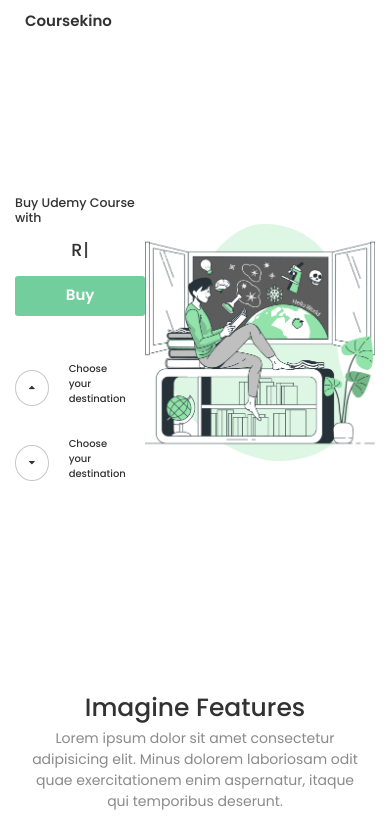
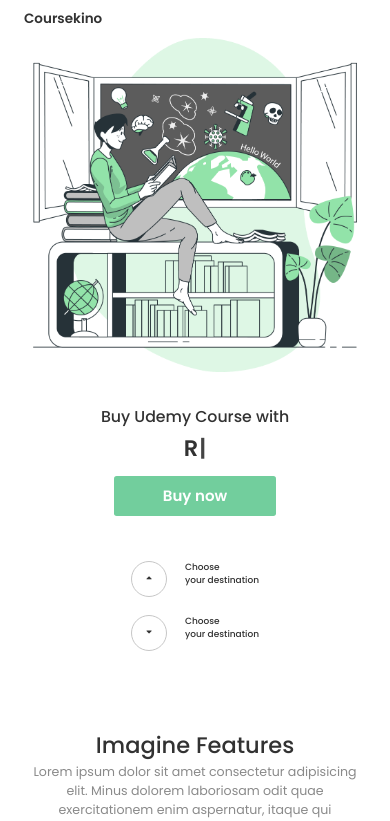
Before and after one commit to Say-M/CourseKino, a React (Create React App) app: page / in a window 390 px wide. Shown: the top 821 px of the page. Built offline with nearby package versions, Linux system fonts and the light colour scheme.

Commit message:
home page redesign

```diff
--- a/src/components/Footer/Footer.jsx
+++ b/src/components/Footer/Footer.jsx
@@ -8,13 +8,13 @@
             <footer className="footer">
                 <div className="container">
                     <div className="row">
-                        <div className="col-sm-6">
-                            <p className="mt-5">
+                        <div className="col-6">
+                            <p className="mt-5 pt-3">
                                 CourseKino site is made with by <i className="fas fa-heart text-danger"></i> <a href="#home">HurtleBee Designer</a>
                             </p>
                         </div>
-                        <div className="col-sm-6 text-right">
-                            <img width="125" className="mb-3 my-4" src={hurtleBeeLogo} alt="" />
+                        <div className="col-6 text-right">
+                            <img style={{ width: "10rem" }} className="mb-1 mt-4" src={hurtleBeeLogo} alt="" />
                             <ul className="footer-contact">
                                 <li><a href="mailto:hello@hurtleBee.com">hello@hurtlebee.com</a></li>
                                 <li className="social-links">
@@ -22,7 +22,6 @@
                                     <a href="https://instagram.com/hurtlebee"><i className="fab fa-instagram"></i></a>
                                 </li>
                             </ul>
-
                         </div>
                     </div>
                 </div>
--- a/src/components/Home/Header.jsx
+++ b/src/components/Home/Header.jsx
@@ -8,8 +8,8 @@
             <div className="container">
                 <div className="header-wrapper">
                     <div className="header-content">
-                        <h5>Buy Udemy Course with</h5>
-                        <h3 style={{ margin: "1rem 0", }}>
+                        <h3>Buy Udemy Course with</h3>
+                        <h1 style={{ margin: "0.5rem 0", fontWeight: 600 }}>
                             <Typewriter
                                 options={{
                                     strings: ['Bkash', 'Rocket', 'Nagad'],
@@ -17,9 +17,9 @@
                                     loop: true,
                                 }}
                             />
-                        </h3>
-                        <div className="buttons">
-                            <button style={{ margin: ".5rem 0" }} className="btn-lg btn btn-theme text-white">Buy now</button>
+                        </h1>
+                        <div className="buttons my-3">
+                            <button className="btn-lg btn btn-theme text-white">Buy now</button>
                         </div>
                         <div className="details">
                             <div className="detail-item">
--- a/src/css/_main.scss
+++ b/src/css/_main.scss
@@ -5,15 +5,18 @@
   box-sizing: border-box;
 }
 html {
-  font-size: 13px !important;
-  @media only screen and (max-width: 992px) {
+  font-size: 15px !important;
+  @media only screen and (max-width: 997.98px) {
     font-size: 12px !important;
   }
-  @media only screen and (max-width: 600px) {
+  @media only screen and (max-width: 997.98px) {
+    font-size: 12px !important;
+  }
+  @media only screen and (max-width: 767.98px) {
     font-size: 10px !important;
   }
-  @media only screen and (max-width: 450px) {
-    // font-size: 9px !important;
+  @media only screen and (max-width: 575.98px) {
+    font-size: 9px !important;
   }
 }
 body {
@@ -51,17 +54,14 @@
   display: flex;
   align-items: center;
   margin-bottom: 5rem;
-  @media only screen and (max-width: 750px) {
+  @media only screen and (max-width: 767.98px) {
+    flex-direction: column-reverse;
     height: unset;
   }
   .background {
     width: 60%;
-    // height: 100vh;
-    // z-index: -11;
-    // top: -57px;
-    // right: 0;
-    @media only screen and (max-width: 750px) {
-      width: 100%;
+    @media only screen and (max-width: 767.98px) {
+      width: 90%;
     }
     img {
       // float: right;
@@ -84,6 +84,7 @@
     flex-direction: column;
     justify-content: center;
     @media only screen and (max-width: 767.98px) {
+      width: 100%;
       align-items: center;
       margin: 4rem 0;
     }
@@ -363,6 +364,7 @@
 //Footer about End
 //Footer Start
 .footer {
+  font-size: 0.9rem;
   .footer-contact {
     list-style: none;
     li {
--- a/src/css/styles.css
+++ b/src/css/styles.css
@@ -69,18 +69,30 @@
 }
 
 html {
-  font-size: 13px !important;
+  font-size: 15px !important;
 }
 
-@media only screen and (max-width: 992px) {
+@media only screen and (max-width: 997.98px) {
   html {
     font-size: 12px !important;
   }
 }
 
-@media only screen and (max-width: 600px) {
+@media only screen and (max-width: 997.98px) {
+  html {
+    font-size: 12px !important;
+  }
+}
+
+@media only screen and (max-width: 767.98px) {
   html {
     font-size: 10px !important;
+  }
+}
+
+@media only screen and (max-width: 575.98px) {
+  html {
+    font-size: 9px !important;
   }
 }
 
@@ -128,8 +140,12 @@
   margin-bottom: 5rem;
 }
 
-@media only screen and (max-width: 750px) {
+@media only screen and (max-width: 767.98px) {
   .header-wrapper {
+    -webkit-box-orient: vertical;
+    -webkit-box-direction: reverse;
+        -ms-flex-direction: column-reverse;
+            flex-direction: column-reverse;
     height: unset;
   }
 }
@@ -138,9 +154,9 @@
   width: 60%;
 }
 
-@media only screen and (max-width: 750px) {
+@media only screen and (max-width: 767.98px) {
   .header-wrapper .background {
-    width: 100%;
+    width: 90%;
   }
 }
 
@@ -174,6 +190,7 @@
 
 @media only screen and (max-width: 767.98px) {
   .header-wrapper .header-content {
+    width: 100%;
     -webkit-box-align: center;
         -ms-flex-align: center;
             align-items: center;
@@ -513,6 +530,10 @@
   font-family: "FontAwesome";
 }
 
+.footer {
+  font-size: 0.9rem;
+}
+
 .footer .footer-contact {
   list-style: none;
 }
```
Also changed, not shown: 1 other file (tests, documents, lock files or other folders).
